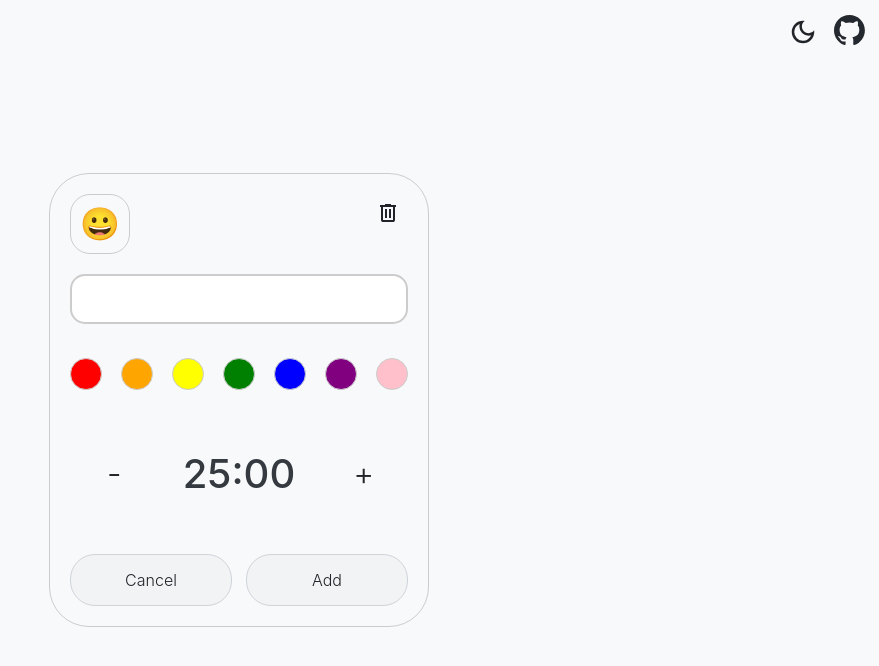
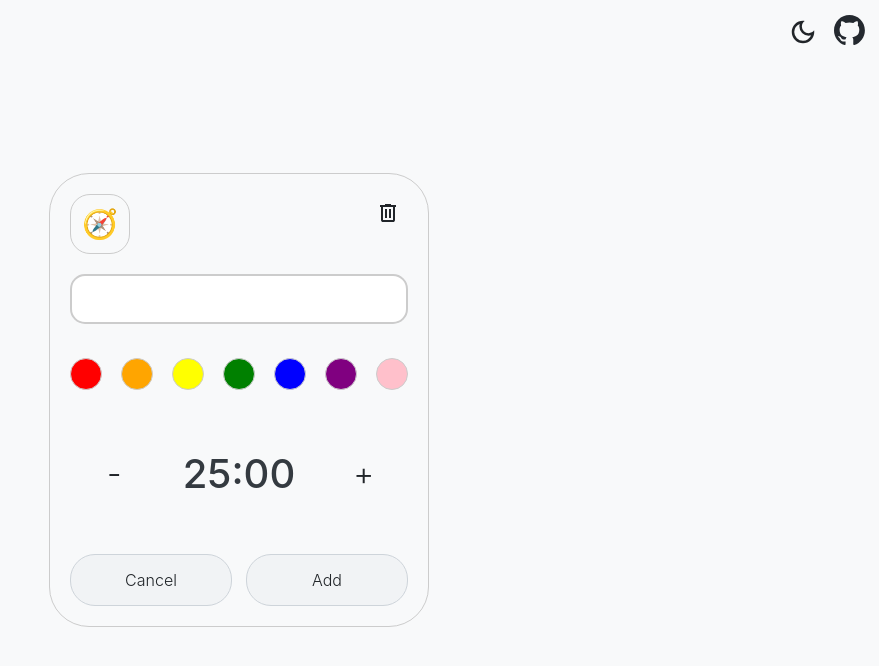
Before and after one commit to ckdgus1010/pomodoro_timer, a React (Vite) app: page / in a window 1280 px wide. Shown: the top 666 px of the page, without its empty margins (401-1280 px from the left). Built offline with nearby package versions, Linux system fonts and the light colour scheme; a web font is replaced by a local one.

Commit message:
feat: 이모지 선택 기능 구현
- 이모지 카드 클릭 시 이모지 선택창이 팝업으로 뜸
- 이모지 선택창이 아닌 다른 곳을 클릭하면 선택창이 꺼짐

```diff
--- /dev/null
+++ b/src/components/to-do/EmojiCard.tsx
@@ -0,0 +1,66 @@
+import { useState } from "react";
+import { styled } from "styled-components";
+import EmojiPicker, { type EmojiClickData } from "emoji-picker-react";
+
+const Card = styled.div`
+    cursor: pointer;
+    margin-bottom: 20px;
+    width: 60px;
+    height: 60px;
+    border: 1px solid #ccc;
+    border-radius: 20px;
+    display: flex;
+    justify-content: center;
+    align-items: center;
+    font-size: 1.8rem;
+
+    span {
+        pointer-events: none;
+    }
+`;
+
+const EmojiPickerBackground = styled.div`
+    position: fixed;
+    top: 0;
+    left: 0;
+    width: 100vw;
+    height: 100vh;
+`;
+
+interface IProp {
+    emoji: string;
+    selectEmoji: (data: EmojiClickData) => void;
+}
+
+function EmojiCard({ emoji, selectEmoji }: IProp) {
+    const [showEmojiPicker, setShowEmojiPicker] = useState(false);
+
+    function handleEmojiPicker() {
+        setShowEmojiPicker((prev) => !prev);
+    }
+
+    return (
+        <>
+            <Card onClick={handleEmojiPicker}>
+                <span>{emoji}</span>
+            </Card>
+            {showEmojiPicker && (
+                <>
+                    <EmojiPickerBackground
+                        onClick={handleEmojiPicker}
+                    ></EmojiPickerBackground>
+                    <EmojiPicker
+                        style={{
+                            position: "absolute",
+                            top: "60px",
+                            left: "-5px",
+                        }}
+                        onEmojiClick={selectEmoji}
+                    />
+                </>
+            )}
+        </>
+    );
+}
+
+export default EmojiCard;
--- a/src/components/to-do/ToDo.tsx
+++ b/src/components/to-do/ToDo.tsx
@@ -5,29 +5,21 @@ import ToDoTimer from "./ToDoTimer";
 import delete_white from "../../assets/delete_white.svg";
 import delete_dark from "../../assets/delete_black.svg";
 import { useTheme } from "../../contexts/ThemeContext";
+import { useState } from "react";
+import { type EmojiClickData } from "emoji-picker-react";
+import EmojiCard from "./EmojiCard";
 
-const Wrapper = styled.div`
+const Form = styled.form`
     padding: 20px;
     min-width: 380px;
     border: 1px solid #ccc;
     border-radius: 40px;
 `;
 
-const Top = styled.div`
+const FormHeader = styled.div`
+    position: relative;
     display: flex;
     justify-content: space-between;
-`;
-
-const EmojiCard = styled.div`
-    margin-bottom: 20px;
-    width: 60px;
-    height: 60px;
-    border: 1px solid #ccc;
-    border-radius: 20px;
-    display: flex;
-    justify-content: center;
-    align-items: center;
-    font-size: 2rem;
 `;
 
 const DeleteButton = styled.button`
@@ -66,23 +58,31 @@ const Button = styled.button`
 `;
 
 function ToDo() {
-    const {darkMode} = useTheme();
+    const { darkMode } = useTheme();
+    const [emoji, setEmoji] = useState("🧭");
+
+    function selectEmoji(data: EmojiClickData) {
+        setEmoji(data.emoji);
+    }
+
     return (
-        <Wrapper>
-            <Top>
-                <EmojiCard>😀</EmojiCard>
-                <DeleteButton>
+        <>
+            <Form>
+                <FormHeader>
+                    <EmojiCard emoji={emoji} selectEmoji={selectEmoji} />
+                    <DeleteButton type="button">
                         <img src={darkMode ? delete_white : delete_dark} />
                     </DeleteButton>
-            </Top>
+                </FormHeader>
                 <ToDoInput />
                 <ColorPickers />
                 <ToDoTimer />
                 <Buttons>
-                <Button>Cancel</Button>
-                <Button>Add</Button>
+                    <Button type="button">Cancel</Button>
+                    <Button type="submit">Add</Button>
                 </Buttons>
-        </Wrapper>
+            </Form>
+        </>
     );
 }
 
```
Lines whose indentation alone changed are shown as unchanged.
